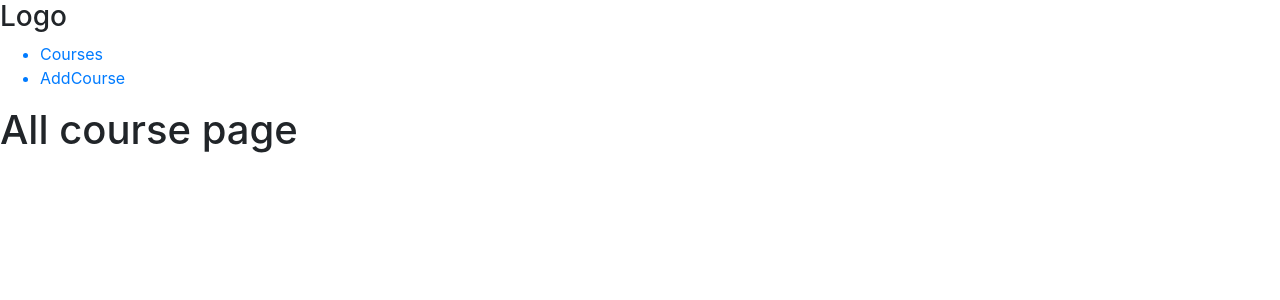
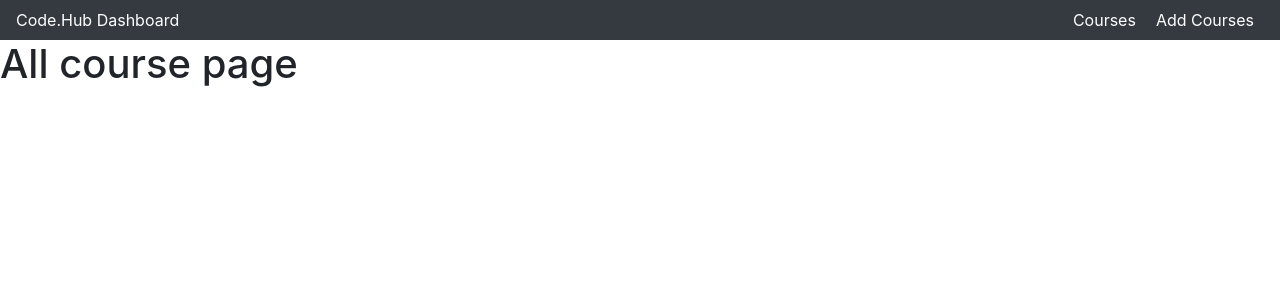
Before and after one commit to juls12/react-project, a React (Create React App) app: page /courses in a window 1280 px wide. Shown: the top 300 px of the page. Built offline with nearby package versions, Linux system fonts and the light colour scheme.

Commit message:
navbar style added

```diff
--- a/src/App.js
+++ b/src/App.js
@@ -1,6 +1,6 @@
 import React from 'react';
 import './index.css';
-import Nav from './Nav';
+import MyNav from './MyNav';
 import Courses from './Courses';
 import AddCourse from './AddCourse';
 import {BrowserRouter as Router, Switch, Route} from 'react-router-dom';
@@ -11,7 +11,7 @@ function App() {
   return (
     <Router>
     <div className="App">
-     <Nav />
+     <MyNav />
      <Switch>
      <Route path="/" exact component={Home}/>
      <Route path="/courses" component={Courses} />
--- /dev/null
+++ b/src/MyNav.js
@@ -0,0 +1,39 @@
+import React, { useState } from 'react';
+import './index.css';
+import {
+  Collapse,
+  Navbar,
+  NavbarToggler,
+  Nav,
+  NavItem,
+} from 'reactstrap';
+import {Link} from 'react-router-dom';
+
+
+const MyNav = (props) => {
+  const [isOpen, setIsOpen] = useState(false);
+
+  const toggle = () => setIsOpen(!isOpen);
+
+  return (
+    <div>
+      <Navbar color="dark" light expand="md">
+      <Link to ="/">Code.Hub Dashboard</Link>
+        <NavbarToggler onClick={toggle} />
+        <Collapse isOpen={isOpen} navbar>
+          <Nav className="nav-style" navbar>
+            <NavItem>
+              <Link to="/courses">Courses</Link>
+            </NavItem>
+            <NavItem>
+              <Link to="/addcourse">Add Courses</Link>
+            </NavItem>
+          </Nav>
+        </Collapse>
+      </Navbar>
+    </div>
+
+  );
+}
+
+export default MyNav;
--- a/src/Nav.js
+++ /dev/null
@@ -1,21 +0,0 @@
-import React from 'react';
-import './index.css';
-import {Link} from 'react-router-dom';
-
-function Nav() {
-    return (
-        <nav>
-            <h3>Logo</h3>
-            <ul className="nav-links">
-                <Link to="/courses">
-                    <li>Courses</li>
-                </Link>
-                <Link to="/addcourse">
-                    <li>AddCourse</li>
-                </Link>
-            </ul>
-        </nav>
-    )
-}
-
-export default Nav;
--- a/src/index.css
+++ b/src/index.css
@@ -11,3 +11,30 @@ code {
   font-family: source-code-pro, Menlo, Monaco, Consolas, 'Courier New',
     monospace;
 }
+
+.navbar-nav {
+  margin-left: auto;
+  margin-right: 0 !important;
+  }
+
+.nav-style a {
+  color: white;
+  padding: 10px;
+}
+
+.nav-style a:visited {
+  color: white;
+}
+
+.nav-style a:hover {
+  color: #f15b40;
+}
+
+.navbar a {
+color: white;
+text-align: right;
+}
+
+.navbar a:hover {
+  color: #f15b40;
+  }
```
